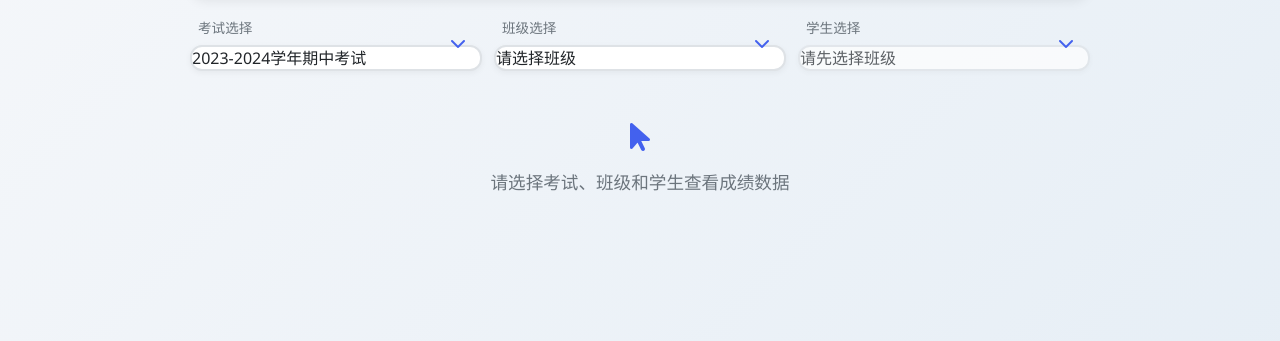
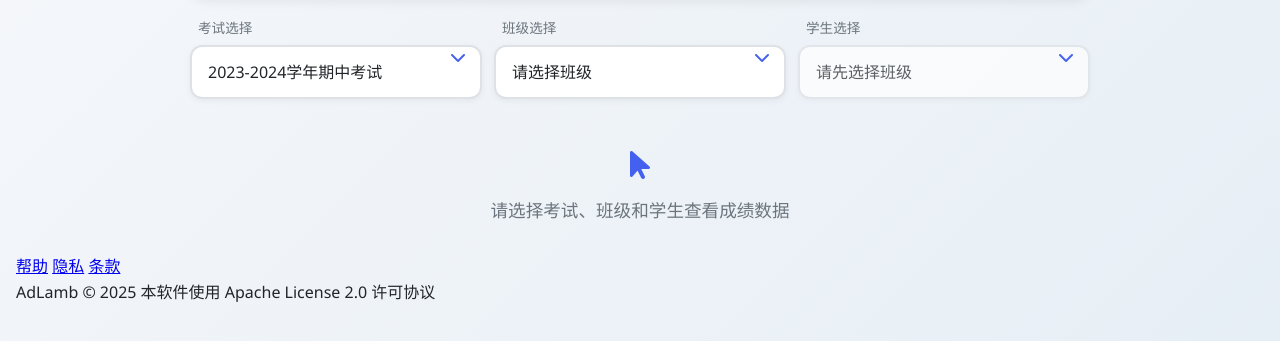
Before and after one commit to AdLambXD/shool-fraction-analysis, a plain HTML site: page test.html in a window 1280 px wide. Shown: the part 145-486 px from the top of the page. Drawn offline with nearby package versions, Linux system fonts and the light colour scheme.

Commit message:
fix(test.html): 修复样式并添加页脚
- 修复 .selector 类的 padding 属性，将 '16极简' 改为 '16px'
- 移除历史导航项的文本
- 添加页脚，包含帮助、隐私和条款链接
- 添加版权信息

```diff
--- a/test.html
+++ b/test.html
@@ -108,7 +108,7 @@
 
         .selector {
             width: 100%;
-            padding: 14px 50px 14px 16极简;
+            padding: 14px 50px 14px 16px;
             background: white;
             border: 2px solid var(--border);
             border-radius: 12px;
@@ -709,7 +709,7 @@
             </a>
             <a href="#" class="nav-item">
                 <i class="fas fa-history nav-icon"></i>
-                <span>历史</span>
+                <span></span>
             </a>
             <a href="#" class="nav-item">
                 <i class="fas fa-user nav-icon"></i>
@@ -717,7 +717,16 @@
             </a>
         </nav>
     </div>
-
+    <footer>
+        <div class="footer-content">
+            <a href="#">帮助</a>
+            <a href="#">隐私</a>
+            <a href="https://github.com/AdLambXD/shool-fraction-analysis/blob/main/LICENSE">条款</a>
+        </div>
+        <div class="footer-copyright">
+            AdLamb © 2025 本软件使用 Apache License 2.0 许可协议
+        </div>
+    </footer>
     <script>
         // 图表实例
         let trendChart, subjectChart;
```
Also changed, not shown: assets/placeholder.js (deleted).
